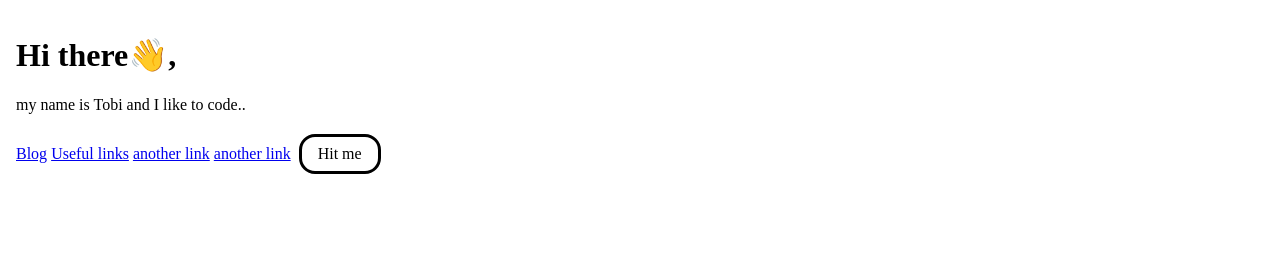
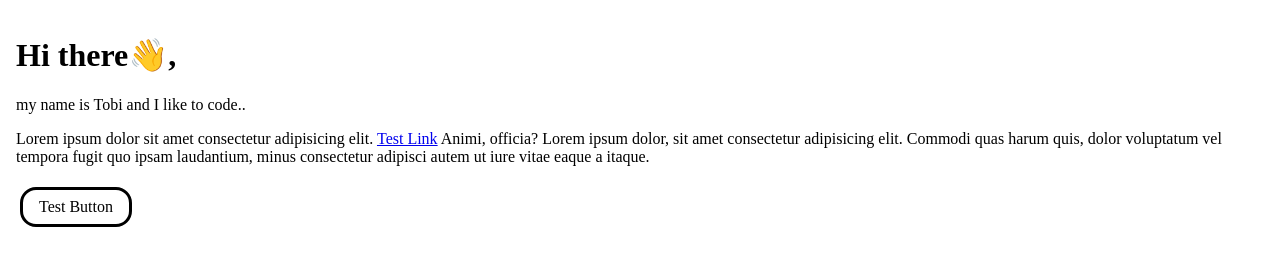
Before and after one commit to BoaPi/tobiasweyer.dev, an Eleventy site: page index.html in a window 1280 px wide. Built offline with nearby package versions, Linux system fonts and the light colour scheme; Eleventy itself is replaced by a stand-in of ours; files that its build step writes are made by us from their sources.

Commit message:
update test content

```diff
--- a/index.html
+++ b/index.html
@@ -17,11 +17,14 @@ paragraph: my name is Tobi and I like to code.
     <main>
       <h1>{{ heading }}</h1>
       <p>{{ paragraph }}.</p>
-      <a href="src/content/firstBlogEntry">Blog</a>
-      <a href="src/content/firstBlogEntry">Useful links</a>
-      <a href="src/content/firstBlogEntry">another link</a>
-      <a href="src/content/firstBlogEntry">another link</a>
-      <button>Hit me</button>
+      <p>
+        Lorem ipsum dolor sit amet consectetur adipisicing elit.
+        <a href="src/content/firstBlogEntry">Test Link</a> Animi, officia? Lorem
+        ipsum dolor, sit amet consectetur adipisicing elit. Commodi quas harum
+        quis, dolor voluptatum vel tempora fugit quo ipsam laudantium, minus
+        consectetur adipisci autem ut iure vitae eaque a itaque.
+      </p>
+      <button>Test Button</button>
     </main>
   </body>
 </html>
```
